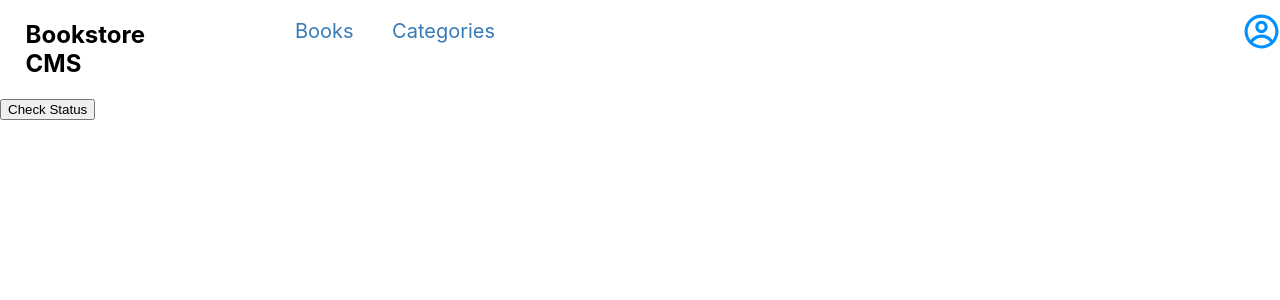
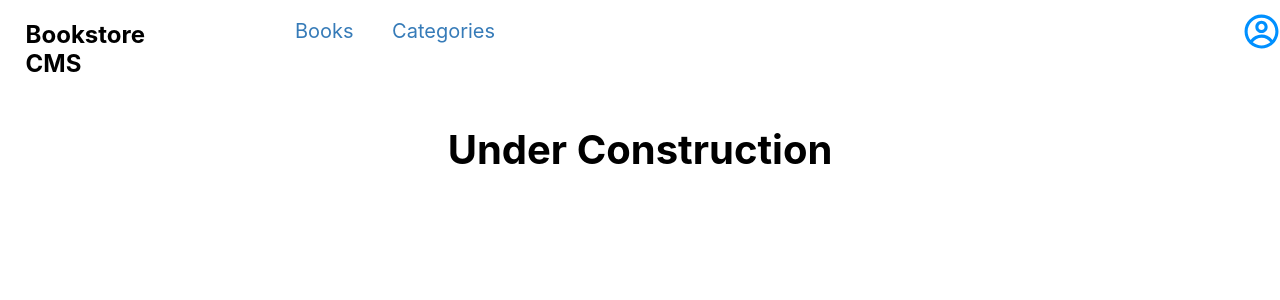
Before and after one commit to shihabrafio/BookStore, a React (Create React App) app: page /categories in a window 1280 px wide. Shown: the top 300 px of the page. Built offline with nearby package versions, Linux system fonts and the light colour scheme.

Commit message:
Fix linter Error

```diff
--- a/src/components/Categories.jsx
+++ b/src/components/Categories.jsx
@@ -1,7 +1,13 @@
 import React from 'react';
+import styled from 'styled-components';
 
 const Categories = () => (
-  <button type="submit">Check Status</button>
+  <H1>Under Construction</H1>
 );
 
 export default Categories;
+
+const H1 = styled.h1`
+  font-size: 40px;
+  text-align: center;
+`;
```
